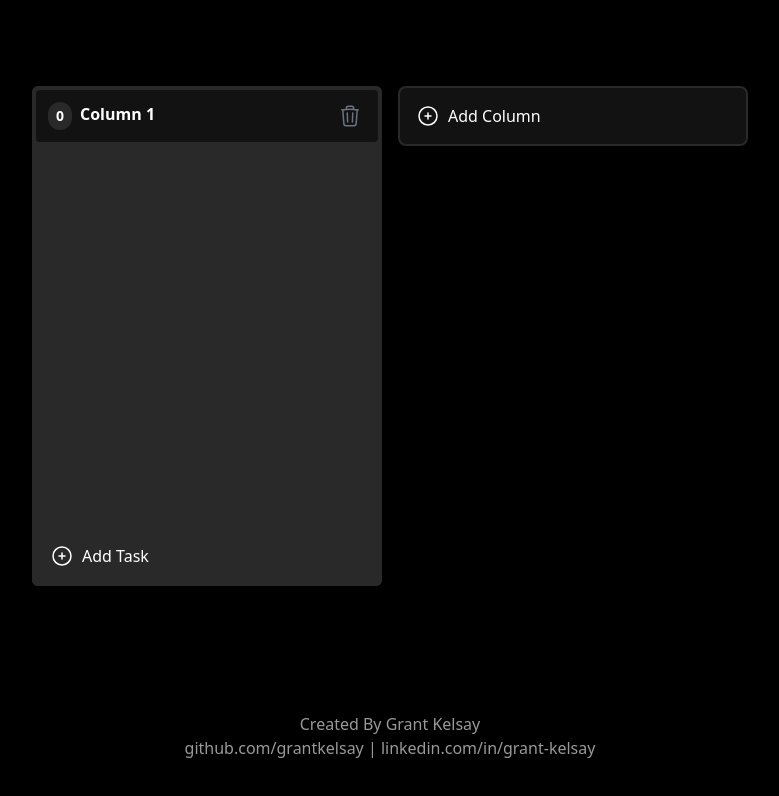
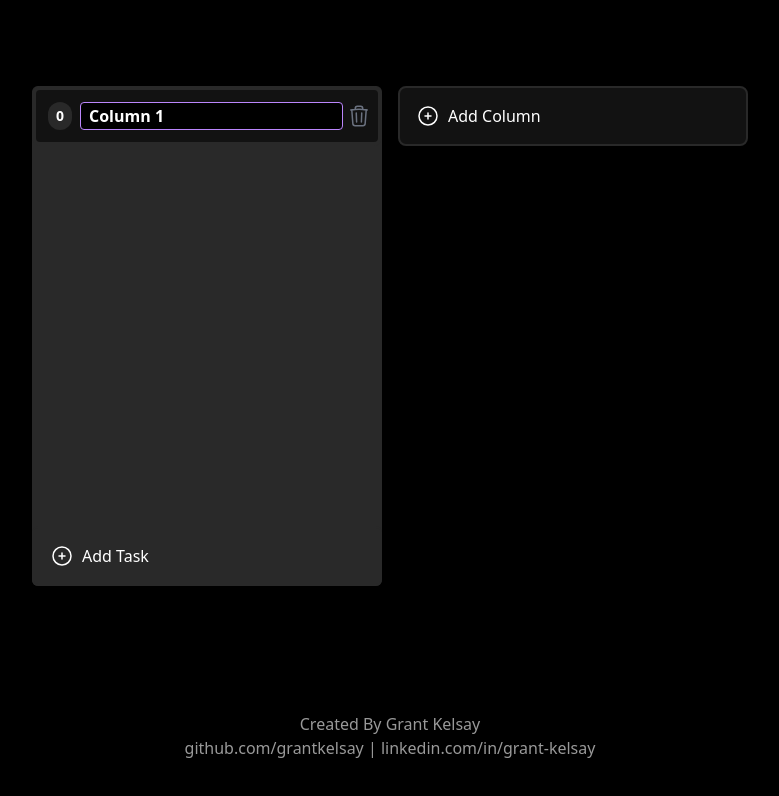
Before and after one commit to grantkelsay/Minimal-ToDo-App, a React (Vite) app: page / in a window 1280 px wide. Both pictures are taken after a click on the button "Add Column". Shown: the top 796 px of the page, without its empty margins (250-1029 px from the left). Built offline with nearby package versions, Linux system fonts and the light colour scheme.

Commit message:
adding feature where a new col is auto selected for title edits

```diff
--- a/src/components/ColumnContainer.tsx
+++ b/src/components/ColumnContainer.tsx
@@ -2,7 +2,7 @@ import { SortableContext, useSortable } from "@dnd-kit/sortable";
 import TrashIcon from "../icons/TrashIcon";
 import { Column, Id, Task } from "../types";
 import {CSS} from "@dnd-kit/utilities";
-import { useMemo, useState } from "react";
+import { useMemo, useRef, useState } from "react";
 import PlusIcon from "../icons/PlusIcon";
 import TaskCard from "./TaskCard";
 
@@ -20,6 +20,8 @@ function ColumnContainer(props: Props) {
     const { column, deleteColumn, updateColumn, createTask, tasks, deleteTask, updateTask} = props;
 
     const [editMode, setEditMode] = useState(false);
+
+    const inputRef = useRef<HTMLInputElement | null>(null); // Define the ref type
 
     const tasksIds = useMemo(() => {
         return tasks.map(task => task.id);
@@ -69,6 +71,9 @@ function ColumnContainer(props: Props) {
         <div {...attributes} {...listeners}
         onClick={() => {
             setEditMode(true);
+            if (inputRef.current) {
+                inputRef.current.select();
+            }
         }}
         className="
         bg-mainBackgroundColor
@@ -101,9 +106,11 @@ function ColumnContainer(props: Props) {
                 rounded-full
                 "
                 >{tasks.length}</div>
-                {!editMode && column.title}
-                {editMode && (
+                {!editMode && !column.isNew ? (
+                    column.title
+                ) : (
                     <input
+                        ref={inputRef}
                         className="
                         bg-black
                         focus:border-mainAccentColor
@@ -116,10 +123,12 @@ function ColumnContainer(props: Props) {
                         autoFocus
                         onBlur = {() => {
                             setEditMode(false);
+                            column.isNew = false;
                         }}
                         onKeyDown={e => {
                             if (e.key != "Enter") return;
                             setEditMode(false);
+                            column.isNew = false;
                         }}
                     />
                 )}
--- a/src/components/KanbanBoard.tsx
+++ b/src/components/KanbanBoard.tsx
@@ -255,9 +255,11 @@ function KanbanBoard() {
         const columnToAdd:Column = {
             id: generateId(),
             title: `Column ${columns.length + 1}`,
+            isNew: true,
         };
 
         // Update the 'columns' state by adding the new column
+        console.log(columnToAdd);
         setColumns([...columns, columnToAdd]);
     }
 
--- a/src/types.ts
+++ b/src/types.ts
@@ -3,6 +3,7 @@ export type Id = string | number;
 export type Column = {
     id: Id;
     title: string;
+    isNew: boolean,
 }
 
 export type Task = {
```
